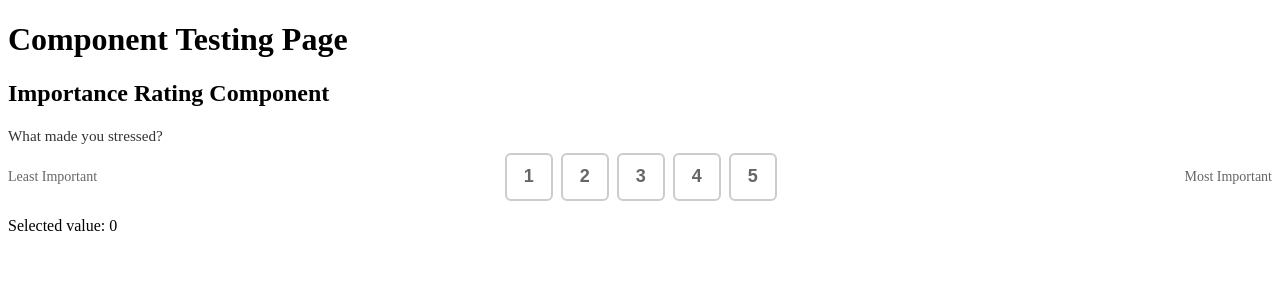
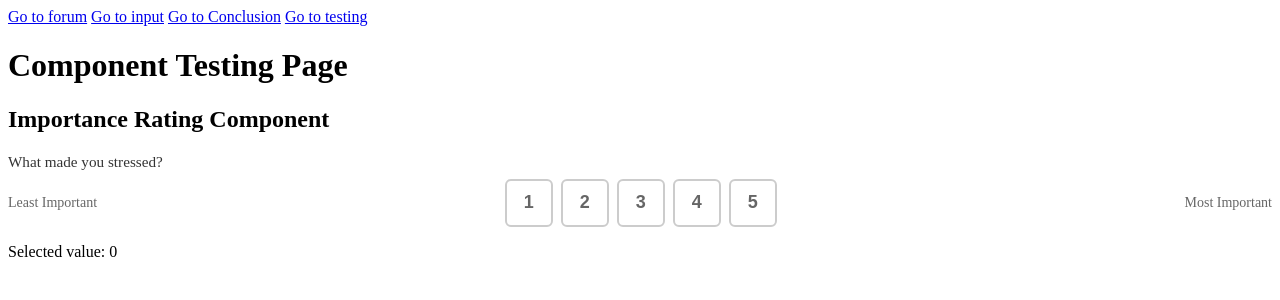
Before and after one commit to itcOnlineGaming/Team_3_2025, a SvelteKit app in the folder Sprint 8/: page /testing in a window 1280 px wide. Shown: the top 300 px of the page. Built offline with nearby package versions, Linux system fonts and the light colour scheme.

Commit message:
Added Layout Links

```diff
--- a/Sprint 8/src/routes/+layout.svelte
+++ b/Sprint 8/src/routes/+layout.svelte
@@ -1,3 +1,8 @@
+<a href="/forum">Go to forum</a>
+<a href="/input">Go to input</a>
+<a href="/Conclusion">Go to Conclusion</a>
+<a href="/testing">Go to testing</a>
+
 <script lang="ts">
 	import favicon from '$lib/assets/favicon.svg';
 
--- a/Sprint 8/src/routes/+page.svelte
+++ b/Sprint 8/src/routes/+page.svelte
@@ -1,3 +1,2 @@
-<a href="/forum">Go to forum</a>
 <h1>Welcome to SvelteKit</h1>
 <p>Visit <a href="https://svelte.dev/docs/kit">svelte.dev/docs/kit</a> to read the documentation</p>
```
